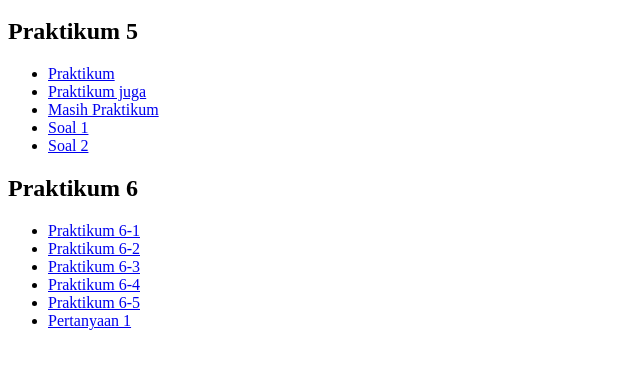
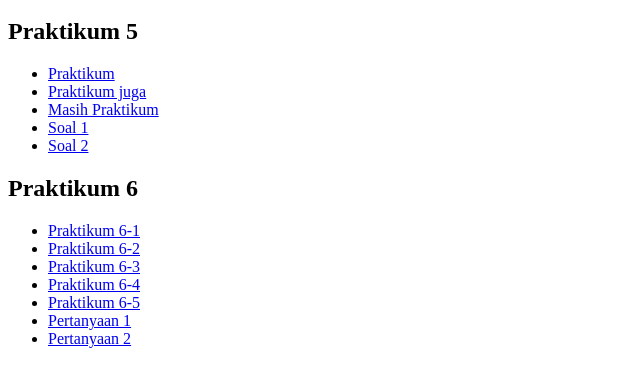
Before and after one commit to salman-yulio/praktikum-website, a plain HTML site: page index.html in a window 1280 px wide. Shown: the part 48-432 px from the top of the page, without its empty margins (0-640 px from the left). Drawn offline with Linux system fonts and the light colour scheme.

Commit message:
Update index.html

```diff
--- a/index.html
+++ b/index.html
@@ -47,6 +47,9 @@
             <li>
                 <a href="/praktikum-website/soal1-1.html" target="_blank">Pertanyaan 1</a>
             </li>
+            <li>
+                <a href="/praktikum-website/soal1-2.html" target="_blank">Pertanyaan 2</a>
+            </li>
         </ul>
     </p>
     </body>
```
